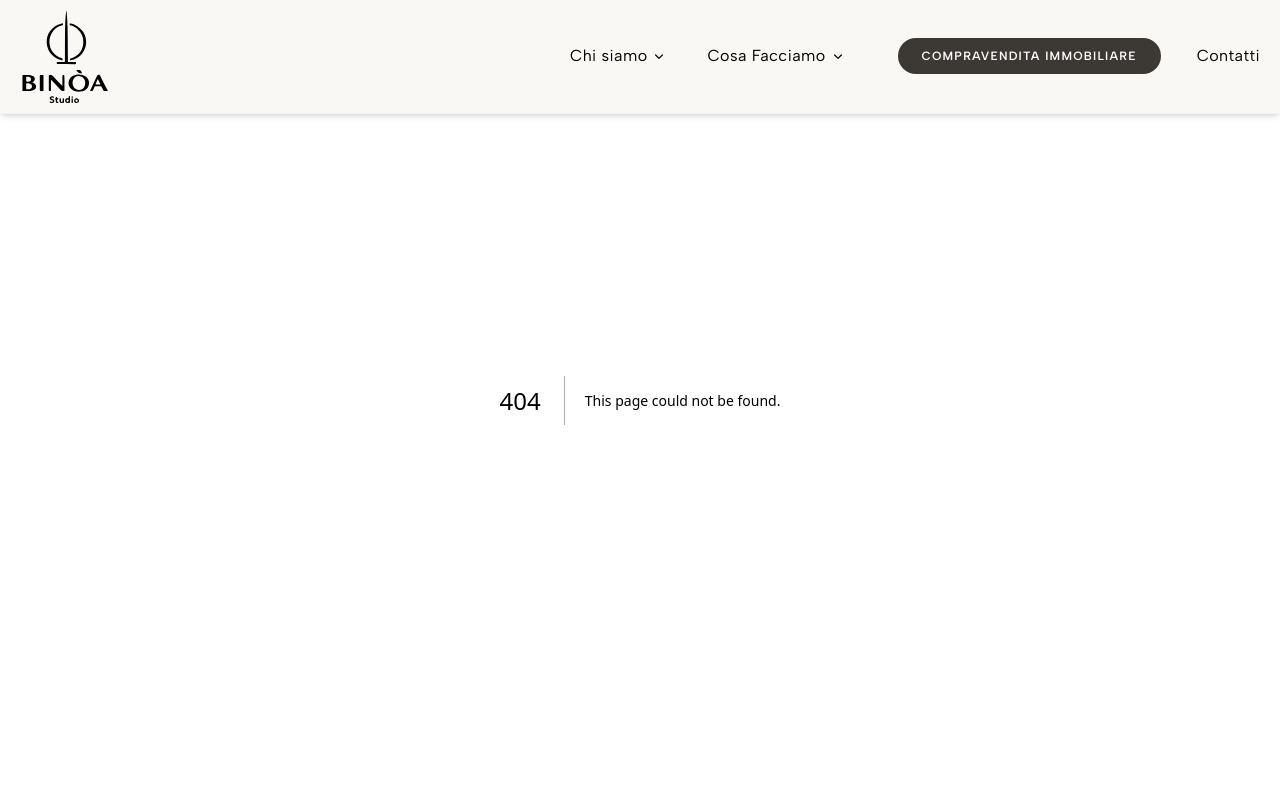
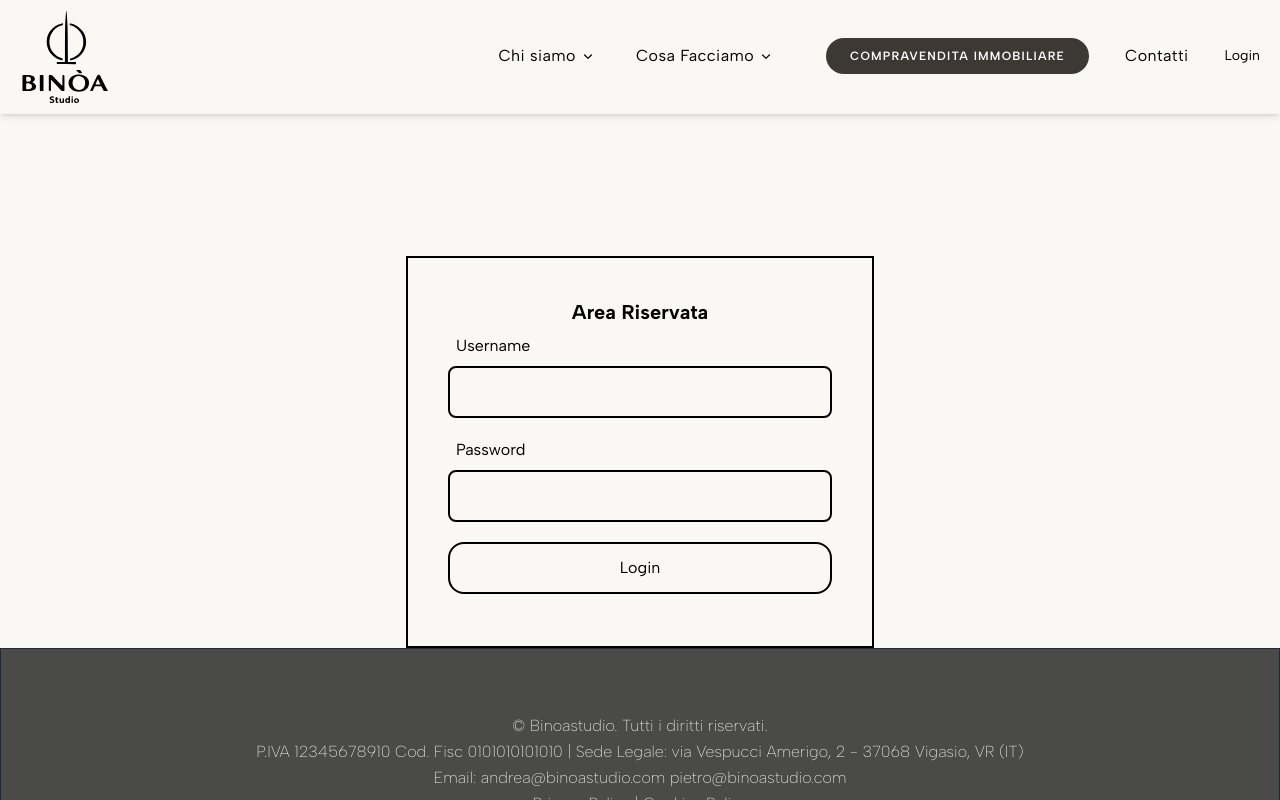
Before and after one commit to cesarecristanelli-code/binoastudio, a Next.js app: page /login in a window 1280 px wide. Before the commit this address had no page. Shown: the top 800 px of the page. Built offline with nearby package versions, Linux system fonts and the light colour scheme.

Commit message:
Gestendo il routing del login

```diff
--- a/src/app/layout.tsx
+++ b/src/app/layout.tsx
@@ -24,9 +24,7 @@ const albert = Albert_Sans({
   variable: "--font-albertsans",
   subsets: ["latin"],
   weight: ["200", "400", "600", "700"],
-})
-
-
+});
 
 // Questi dati finiscono direttamente nell'head dell'html
 export const metadata: Metadata = {
@@ -45,7 +43,7 @@ export default function RootLayout({
         className={`${albert.variable} antialiased flex flex-col min-h-screen`}
       >
         <Navbar />
-        {children}
+        <main className="grow">{children}</main>
 
         <Footer />
       </body>
--- /dev/null
+++ b/src/app/login/page.tsx
@@ -0,0 +1,73 @@
+"use client";
+
+import { useState } from "react";
+import { useRouter } from "next/navigation";
+
+export default function Login() {
+  const [username, setUsername] = useState<string>("");
+  const [password, setPassword] = useState<string>("");
+  const [error, setError] = useState<string>("");
+  const router = useRouter();
+
+  const handleLogin = (e: React.SubmitEvent) => {
+    e.preventDefault();
+
+    if (username === "admin" && password === "binoa6898") {
+      localStorage.setItem("isLoggedIn", "true");
+      router.push("/form-inserimento-immobili");
+    } else {
+      setError("Credenziali non valide!");
+    }
+  };
+
+  return (
+    <div className="pt-32">
+      <section className="min-w-2xl min-h-12.5 flex justify-center items-center pt-32">
+        <form
+          onSubmit={handleLogin}
+          className="flex flex-col gap-2 p-10 border-2 border-black text-black"
+        >
+          <h2 className="text-xl font-bold text-center mx-auto">
+            Area Riservata
+          </h2>
+          <label htmlFor="username" className="ps-2">
+            Username
+          </label>
+          <input
+            type="text"
+            name="username"
+            id="username"
+            required
+            onChange={(e) => setUsername(e.target.value)}
+            className="p-3 border-2 border-black w-sm mb-3 rounded-lg"
+          />
+
+          <label htmlFor="password" className="ps-2">
+            Password
+          </label>
+          <input
+            type="password"
+            name="password"
+            id="password"
+            required
+            onChange={(e) => setPassword(e.target.value)}
+            className="p-3 border-2 border-black w-sm mb-3 rounded-lg"
+          />
+
+          <button
+            type="submit"
+            className="px-2 py-3 border-2 border-black cursor-pointer text-center mb-3 rounded-2xl hover:bg-gray-200"
+          >
+            Login
+          </button>
+
+          {error && (
+            <p className="p-4 mx-auto text-center text-white border-2 border-red-600 bg-red-400">
+              {error}
+            </p>
+          )}
+        </form>
+      </section>
+    </div>
+  );
+}
--- a/src/components/Navbar.tsx
+++ b/src/components/Navbar.tsx
@@ -38,7 +38,7 @@ export default function Navbar() {
 
   useEffect(() => {
     const handleScrolling = () => {
-      // Se scorre più di 50px, setto lo steato isScrolled = true
+      // Se scorre più di 50px, setto lo stato isScrolled = true
       if (window.scrollY > 50) {
         setIsScrolled(true);
       } else {
@@ -129,6 +129,7 @@ export default function Navbar() {
             </div>
           </div>
 
+          {/* 'Cosa Facciamo' dropdown menu */}
           <div
             className="relative group py-2"
             onMouseOver={() => setIsCosaFacciamoOpen(true)}
@@ -183,6 +184,8 @@ export default function Navbar() {
               Contatti
             </span>
           </Link>
+
+          <Link href="/login" className={`${isHomePage && !isScrolled ? "text-white" : "text-black"} text-sm`}>Login</Link>
         </div>
 
         {/* Mobile menu icon */}
--- a/src/components/vendita-section/CatalogoImmobili.tsx
+++ b/src/components/vendita-section/CatalogoImmobili.tsx
@@ -4,7 +4,7 @@ import { CardImmobileType } from "@/types/card.types";
 import { useState } from "react";
 import CardImmobile from "./CardImmbolie";
 import CardFooter from "./CradImmobileFooter";
-import Form from "./FormImmobile";
+// import Form from "./FormImmobile";
 
 export default function CatalogoImmobili() {
   const [catalogo, setCatalogo] = useState<CardImmobileType[]>([]);
@@ -16,7 +16,7 @@ export default function CatalogoImmobili() {
   return (
     <>
       <div className="container flex justify-center items-center my-52">
-        <Form onUpdate={onUpdate} />
+        {/* <Form onUpdate={onUpdate} /> */}
       </div>
       <div className="w-full h-96 flex justify-center items-center my-20">
         {catalogo.map((i) => (
```
Also changed, not shown: src/app/form-inserimento-immobili/page.tsx (renamed from src/components/vendita-section/FormImmobile.tsx).
